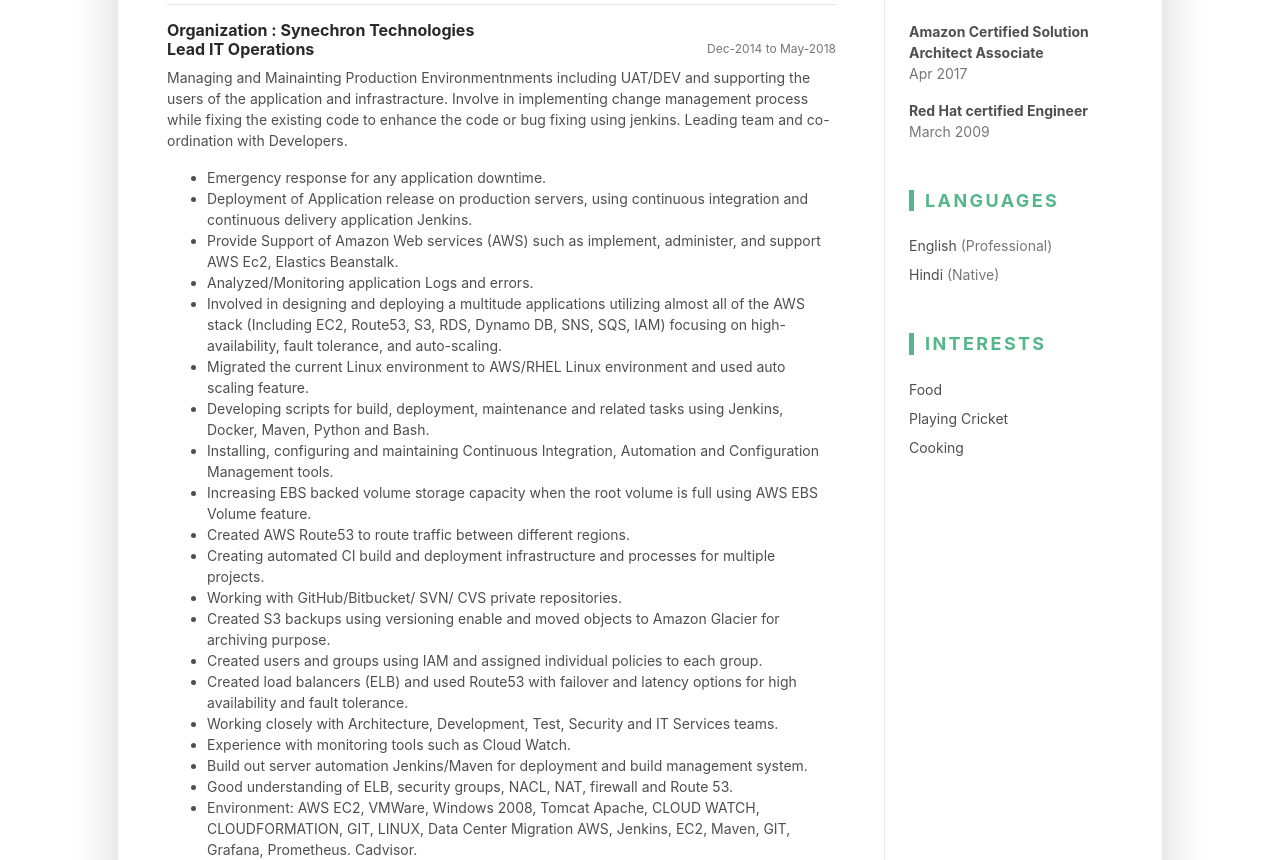
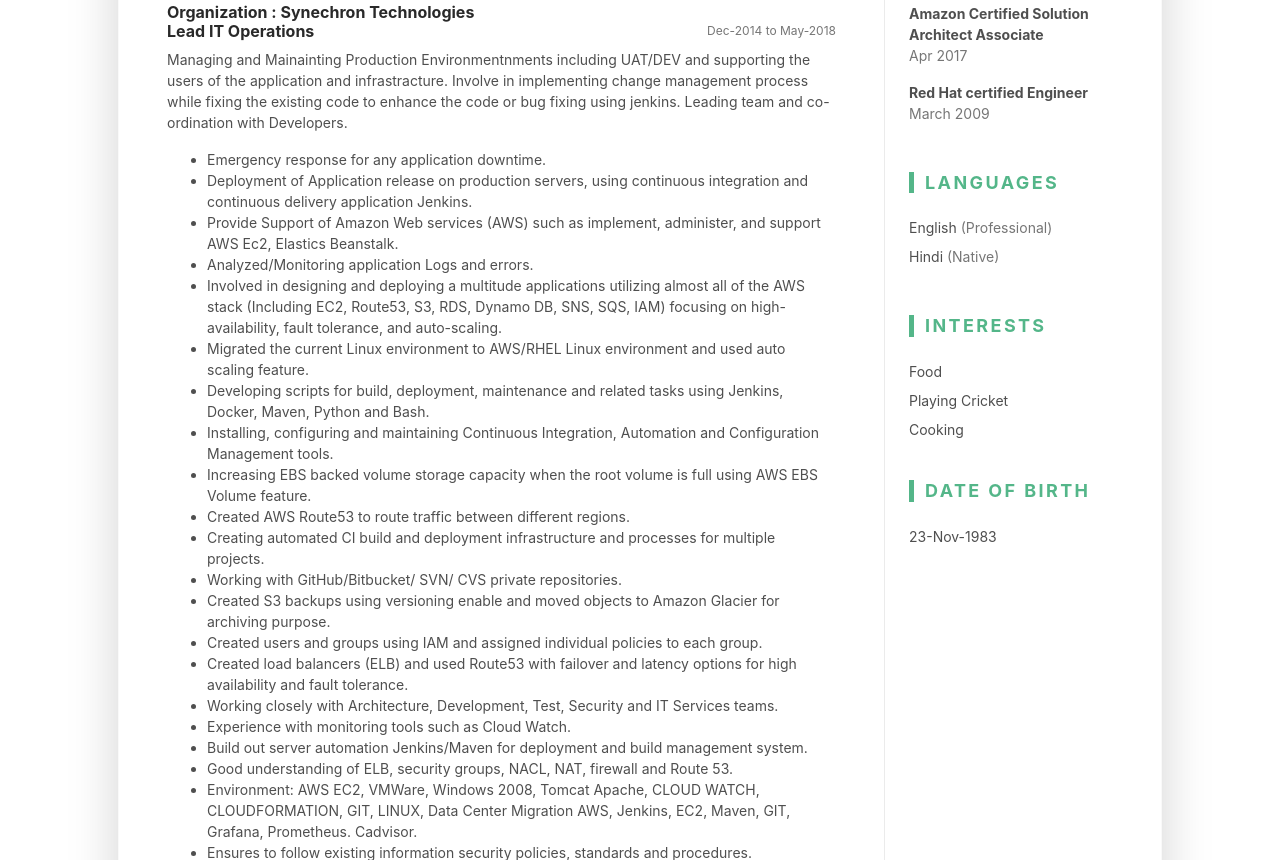
Before and after one commit to ganeshghube/profile, a plain HTML site: page index.html in a window 1280 px wide. Shown: the part 1318-2178 px from the top of the page. Drawn offline with Linux system fonts and the light colour scheme.

Commit message:
Update index.html

```diff
--- a/index.html
+++ b/index.html
@@ -2,6 +2,7 @@
 <html lang="en">
 <head>
 	<title>DevOps Profile Ganesh Ghube</title>
+
 
 	<!-- Meta
 	<meta charset="utf-8">
@@ -40,7 +41,7 @@
 								<li class="mb-2"><i class="fas fa-envelope-square fa-fw fa-lg mr-2"></i><a class="resume-link" href="mailto:#">ganesh.ghube@gmail.com</a></li>
 								<li class="mb-2"><i class="fas fa-globe fa-fw fa-lg mr-2"></i><a class="resume-link" href="#">https://ganeshghube.github.io/profile/</a></li>
 								<li class="mb-0"><i class="fas fa-map-marker-alt fa-fw fa-lg mr-2"></i>United Kingdom</li>
-								<li class="mb-0"><i class="fas fa-map-marker-alt fa-fw fa-lg mr-2"></i>23-Nov-1983</li>
+
 							</ul>
 						</div><!--//resume-contact-->
 					</div><!--//row-->
@@ -308,12 +309,8 @@
 												<div class="resume-degree-org text-muted">University of Pune</div>
 												<div class="resume-degree-time text-muted">2005 - 2006</div>
 											</li>
-											<!--
-											<li>
-												<div class="resume-degree font-weight-bold">BSc Maths and Physics</div>
-												<div class="resume-degree-org text-muted">Imperial College London</div>
-												<div class="resume-degree-time text-muted">2007 - 2010</div>
-											</li> -->
+
+
 										</ul>
 									</section><!--//education-section-->
 									<section class="education-section py-3">
@@ -345,6 +342,14 @@
 										</ul>
 									</section><!--//certificates-section-->
 
+									</section><!--//Date of Birth-->
+									<section class="skills-section py-3">
+										<h3 class="text-uppercase resume-section-heading mb-4">Date Of Birth</h3>
+										<ul class="list-unstyled resume-interests-list mb-0">
+											<li class="mb-2">23-Nov-1983</li>
+										</ul>
+									</section><!--//certificates-section-->
+
 								</aside><!--//resume-aside-->
 							</div><!--//row-->
 						</div><!--//resume-body-->
```
